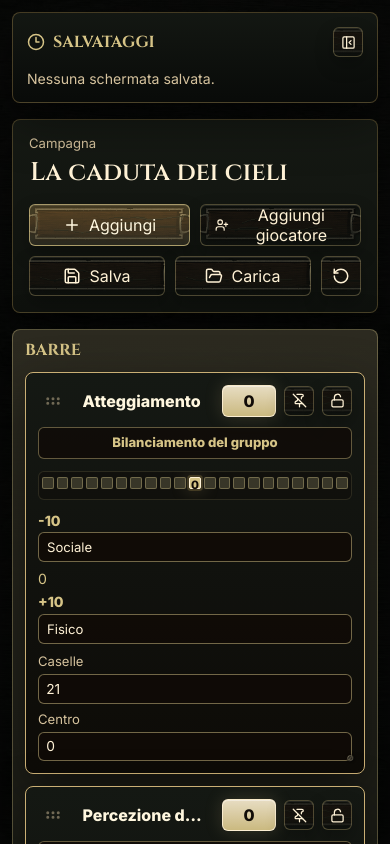
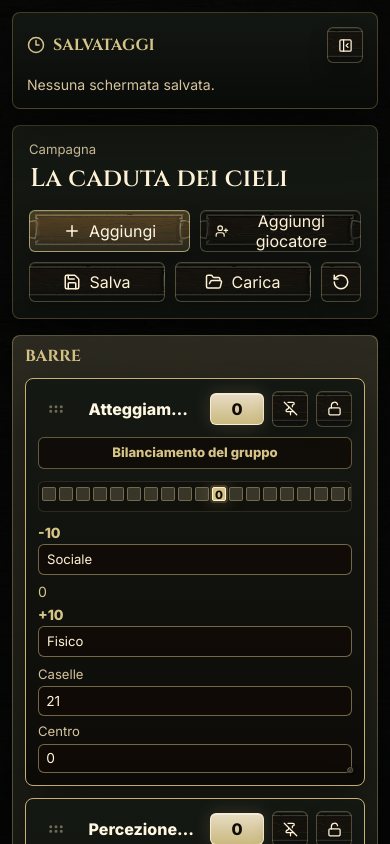
Before and after one commit to Maxilboss93/masterClock, a React (Vite) app: page / in a window 390 px wide. Shown: the top 844 px of the page. Built offline with nearby package versions, Linux system fonts and the light colour scheme.

Commit message:
Polish mobile touch readability

```diff
--- a/src/styles/app.css
+++ b/src/styles/app.css
@@ -202,9 +202,9 @@
 }
 
 .icon-button.small {
-  width: 30px;
-  height: 30px;
-  min-height: 30px;
+  width: 36px;
+  height: 36px;
+  min-height: 36px;
 }
 
 .icon-button.danger {
@@ -260,7 +260,7 @@ button:disabled:not(.icon-button.small[aria-label="Sblocca card"]) {
 }
 
 .track-rail .track-squares {
-  --track-square-min: 11px;
+  --track-square-min: 14px;
 }
 
 .clock-token-topline,
@@ -557,10 +557,10 @@ button:disabled:not(.icon-button.small[aria-label="Sblocca card"]) {
   background:
     repeating-linear-gradient(
       -45deg,
-      rgb(255 242 214 / 0.025) 0,
-      rgb(255 242 214 / 0.025) 7px,
-      transparent 7px,
-      transparent 14px
+      rgb(255 242 214 / 0.016) 0,
+      rgb(255 242 214 / 0.016) 8px,
+      transparent 8px,
+      transparent 18px
     );
 }
 
@@ -696,27 +696,27 @@ button:disabled:not(.icon-button.small[aria-label="Sblocca card"]) {
 
 .clock-token-topline {
   display: grid;
-  grid-template-columns: 30px minmax(0, 1fr) 30px 30px;
+  grid-template-columns: 36px minmax(0, 1fr) 36px 36px;
   align-items: center;
   gap: 8px;
 }
 
 .track-token-topline {
   display: grid;
-  grid-template-columns: 30px minmax(0, 1fr) minmax(54px, auto) 30px 30px;
+  grid-template-columns: 36px minmax(0, 1fr) minmax(54px, auto) 36px 36px;
   align-items: center;
   gap: 8px;
 }
 
 .player-card-topline {
   display: grid;
-  grid-template-columns: 30px minmax(0, 1fr) 30px 40px;
+  grid-template-columns: 36px minmax(0, 1fr) 36px 40px;
   align-items: center;
   gap: 8px;
 }
 
 .clock-token-topline:has(.party-chip) {
-  grid-template-columns: 30px auto minmax(0, 1fr) 30px 30px;
+  grid-template-columns: 36px auto minmax(0, 1fr) 36px 36px;
 }
 
 .clock-token-topline input,
@@ -753,9 +753,9 @@ button:disabled:not(.icon-button.small[aria-label="Sblocca card"]) {
 
 .drag-handle {
   display: grid;
-  width: 30px;
-  height: 30px;
-  min-height: 30px;
+  width: 36px;
+  height: 36px;
+  min-height: 36px;
   place-items: center;
   padding: 0;
   color: var(--muted);
@@ -993,7 +993,7 @@ button:disabled:not(.icon-button.small[aria-label="Sblocca card"]) {
 }
 
 .player-track .track-squares {
-  --track-square-min: 10px;
+  --track-square-min: 13px;
   gap: 3px;
 }
 
@@ -1163,7 +1163,7 @@ button:disabled:not(.icon-button.small[aria-label="Sblocca card"]) {
   }
 
   .track-squares {
-    --track-square-min: 10px;
+    --track-square-min: 14px;
     gap: 3px;
   }
 
@@ -1202,7 +1202,7 @@ button:disabled:not(.icon-button.small[aria-label="Sblocca card"]) {
   }
 
   .track-token .track-squares {
-    --track-square-min: 8px;
+    --track-square-min: 14px;
   }
 
   .track-token .track-label-row,
```
Also changed, not shown: 1 other file (tests, documents, lock files or other folders).
